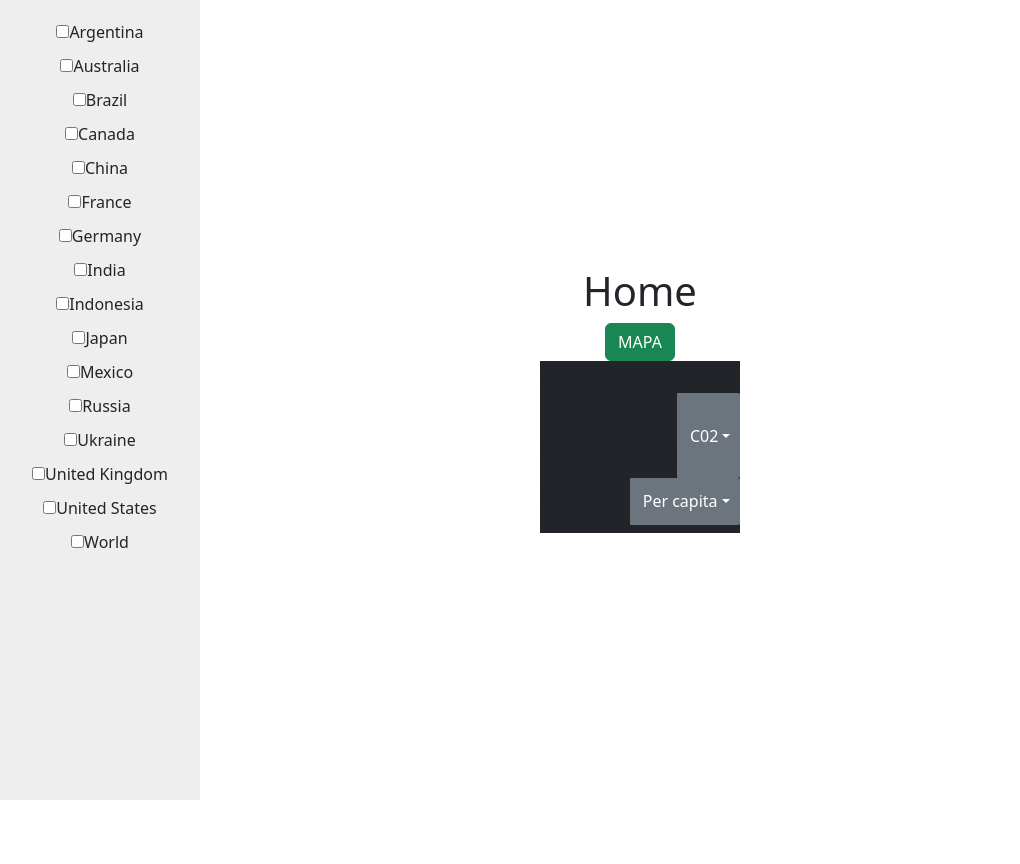
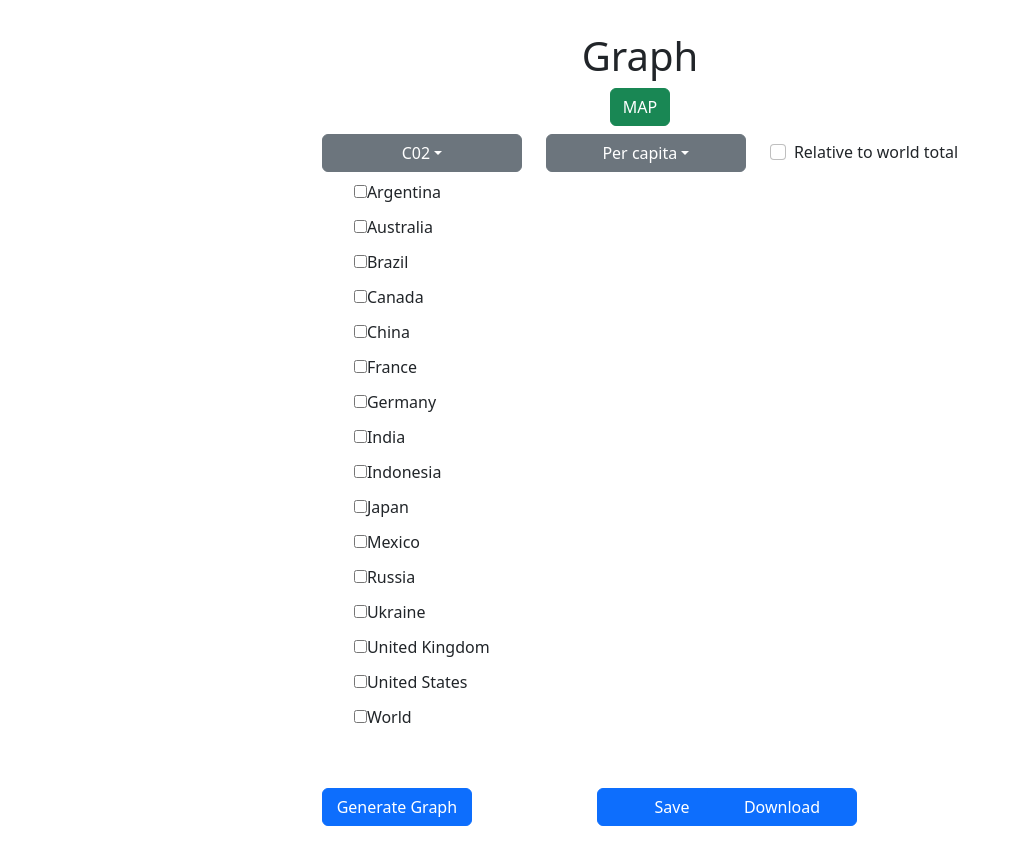
Before and after one commit to 2034254/FinalProjectDBTWA, a React (Vite) app in the folder Frontend/my-auth-app/: page /Graph in a window 1280 px wide. Shown: the whole page, without its empty margins (0-1020 px from the left). Before the commit the page ends 800 px from the top, so only its background shows below. Built offline with nearby package versions, Linux system fonts and the light colour scheme; sample sign-in values are in the browser's storage.

Commit message:
Draft of Graph almost completed

```diff
--- a/Frontend/my-auth-app/src/views/Graph.css
+++ b/Frontend/my-auth-app/src/views/Graph.css
@@ -1,53 +1,26 @@
-nav {
-    position: fixed;
-    top: 0;
-    left: 0;
-    width: 200px;
-    height: 100%;
-    background-color: #eee;
-    padding: 20px;
-    box-sizing: border-box;
+  .buttonDropdown {
+    min-width: 200px;
   }
 
-  nav ul {
-    list-style: none;
-    padding: 0;
-    margin: 0;
+  .regularButton {
+    min-width: 150px;
   }
 
-  nav label {
-    font-weight: bold;
+  ul li {
+    list-style-type: none;
+    text-align: left;
   }
 
-  nav li {
-    margin-bottom: 10px;
+  .checkBoxHigh {
+    margin: 0px;
+    min-height: 35px;
+    min-width: 75px;
   }
 
-  .topnav {
-    background-color: #333;
-    overflow: hidden;
+  .container {
+    width: 100%;
   }
 
-  .topnav a {
-    float: left;
-    display: block;
-    color: #f2f2f2;
-    text-align: center;
-    padding: 14px 16px;
-    text-decoration: none;
-    font-size: 17px;
+  .imageSize {
+    max-width: 100%;
   }
-
-  .topnav a:hover {
-    background-color: #ddd;
-    color: black;
-  }
-
-  .topnav a.active {
-    background-color: #04AA6D;
-    color: white;
-  }
-
-  .topnav .icon {
-    display: none;
-  }
--- a/Frontend/my-auth-app/src/views/Graph.jsx
+++ b/Frontend/my-auth-app/src/views/Graph.jsx
@@ -3,12 +3,13 @@ import { useEffect } from 'react';
 import { useNavigate } from 'react-router-dom';
 import jwt_decode from 'jwt-decode';
 import { useState } from 'react';
-import './graph.css';
+import './Graph.css';
 
 function Graph() {
 
     const [username, setUserName] = useState(null);
     const [isAdmin, setIsAdmin] = useState(false);
+    const [xyz, setImage] = useState("");
     const navigate = useNavigate();
 
     const handleImage = async (e) => {
@@ -25,11 +26,12 @@ function Graph() {
         if(response.status == 200) {
           const blob = await response.blob();
           const imgUrl = URL.createObjectURL(blob);
-          console.log('imgUrl: ', imgUrl);
+          //console.log('imgUrl: ', imgUrl);
 
           const img = new Image();
           img.src = imgUrl;
-          document.body.appendChild(img);
+          setImage(imgUrl)
+          //document.body.appendChild(img);
         }
     }
 
@@ -54,20 +56,17 @@ function Graph() {
 
     return(
         <div>
-            <h1>Home</h1>
+            <h1>Graph</h1>
             <button className='btn btn-success'  onClick={handleImage}>
-
-            MAPA
+                MAP
             </button>
-
-            <nav className='navbar navbar-dark bg-dark topnav'>
-                <label>Data Explorer</label>
-                <div className='btn-group'>
-                    <h2>Gas or Warming</h2>
+        <div className="container-flex">
+            <div className="row my-2">
+                <div className="col">
+                    <div className='btn-group buttonDropdown'>
                         <button className='btn btn-secondary dropdown-toggle' type='button' id='defaultDropdown' data-bs-toggle='dropdown' data-bs-auto-close='true' aria-expanded='false'>
                             C02
                         </button>
-
                         <ul className='dropdown-menu' aria-labelledby='defaultDropdown'>
                             <li><a className='dropdown-item' href='#'>C02</a></li>
                             <li><a className='dropdown-item' href='#'>All GHGs</a></li>
@@ -75,8 +74,17 @@ function Graph() {
                             <li><a className='dropdown-item' href='#'>Nitrous Oxide</a></li>
                         </ul>
                     </div>
-                <div className='btn-group'>
-                    <h2>Count</h2>
+                </div>
+                <div className="col order-5 d-flex">
+                    <div className="form-check align-self-center">
+                        <input className="form-check-input" type="checkbox" value="" id="flexCheckDefault" />
+                        <label className="form-check-label" htmlFor="flexCheckDefault">
+                            Relative to world total
+                        </label>
+                    </div>
+                </div>
+                <div className="col order-1">
+                    <div className='btn-group buttonDropdown'>
                         <button className='btn btn-secondary dropdown-toggle' type='button' id='defaultDropdown' data-bs-toggle='dropdown' data-bs-auto-close='true' aria-expanded='false'>
                             Per capita
                         </button>
@@ -88,27 +96,55 @@ function Graph() {
                             <li><a className='dropdown-item' href='#'>Per $ of GDP</a></li>
                         </ul>
                     </div>
-            </nav>
-            <nav className='sidebar'>
-                <ul>
-                    <li><input type="checkbox" />Argentina</li>
-                    <li><input type="checkbox" />Australia</li>
-                    <li><input type="checkbox" />Brazil</li>
-                    <li><input type="checkbox" />Canada</li>
-                    <li><input type="checkbox" />China</li>
-                    <li><input type="checkbox" />France</li>
-                    <li><input type="checkbox" />Germany</li>
-                    <li><input type="checkbox" />India</li>
-                    <li><input type="checkbox" />Indonesia</li>
-                    <li><input type="checkbox" />Japan</li>
-                    <li><input type="checkbox" />Mexico</li>
-                    <li><input type="checkbox" />Russia</li>
-                    <li><input type="checkbox" />Ukraine</li>
-                    <li><input type="checkbox" />United Kingdom</li>
-                    <li><input type="checkbox" />United States</li>
-                    <li><input type="checkbox" />World</li>
+                </div>
+            </div>
+            <div className='row my-2'>
+                <div className='col col-2 buttonDropdown'>
+                    <ul className='text-left'>
+                        <li className='checkBoxHigh text-left'><input type="checkbox" />Argentina</li>
+                        <li className='checkBoxHigh text-left'><input type="checkbox" />Australia</li>
+                        <li className='checkBoxHigh text-left'><input type="checkbox" />Brazil</li>
+                        <li className='checkBoxHigh text-left'><input type="checkbox" />Canada</li>
+                        <li className='checkBoxHigh text-left'><input type="checkbox" />China</li>
+                        <li className='checkBoxHigh text-left'><input type="checkbox" />France</li>
+                        <li className='checkBoxHigh text-left'><input type="checkbox" />Germany</li>
+                        <li className='checkBoxHigh text-left'><input type="checkbox" />India</li>
+                        <li className='checkBoxHigh text-left'><input type="checkbox" />Indonesia</li>
+                        <li className='checkBoxHigh text-left'><input type="checkbox" />Japan</li>
+                        <li className='checkBoxHigh text-left'><input type="checkbox" />Mexico</li>
+                        <li className='checkBoxHigh text-left'><input type="checkbox" />Russia</li>
+                        <li className='checkBoxHigh text-left'><input type="checkbox" />Ukraine</li>
+                        <li className='checkBoxHigh text-left'><input type="checkbox" />United Kingdom</li>
+                        <li className='checkBoxHigh text-left'><input type="checkbox" />United States</li>
+                        <li className='checkBoxHigh text-left'><input type="checkbox" />World</li>
                     </ul>
-            </nav>
+                </div>
+                <div className='col col-9 d-flex'>
+                    <span className='align-self-center'>
+                        <img src={xyz} alt="" className='imageSize'/>
+                    </span>
+                </div>
+            </div>
+            <div className='row my-2'>
+                <div className='col col-3'>
+                    <div typeof='button' className='btn btn-primary regularButton'>
+                        Generate Graph
+                    </div>
+                </div>
+                <div className='col col-2'></div>
+                <div className='col col-2'>
+                    <div typeof='button' className='btn btn-primary regularButton'>
+                        Save
+                    </div>
+                </div>
+                <div className='col col-2'>
+                    <div typeof='button' className='btn btn-primary regularButton'>
+                        Download
+                    </div>
+                </div>
+                <div className='col col-2'></div>
+            </div>
+        </div>
         </div>
     )
 }
```
Lines whose indentation alone changed are shown as unchanged.
